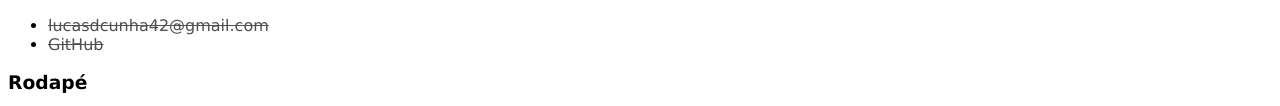
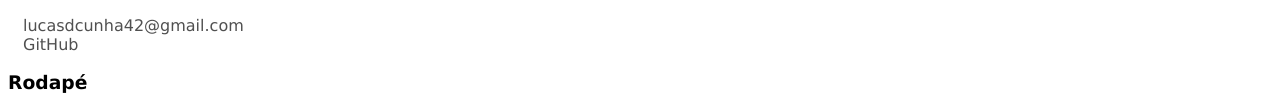
Before and after one commit to lucasdcunha42/santander-bootcamp-dio, a plain HTML site: page index.html in a window 1280 px wide. Shown: the part 1346-1452 px from the top of the page. Drawn offline with Linux system fonts and the light colour scheme.

Commit message:
Style changes in contact-list.

```diff
--- a/style.css
+++ b/style.css
@@ -43,3 +43,10 @@ a{
 .post_image {
     margin-botton: 15px;
 }
+.contact_list {
+    list-style-type: none;
+    padding-left: 15px;
+}
+.contact_list li a {
+    text-decoration: none;
+}
```
